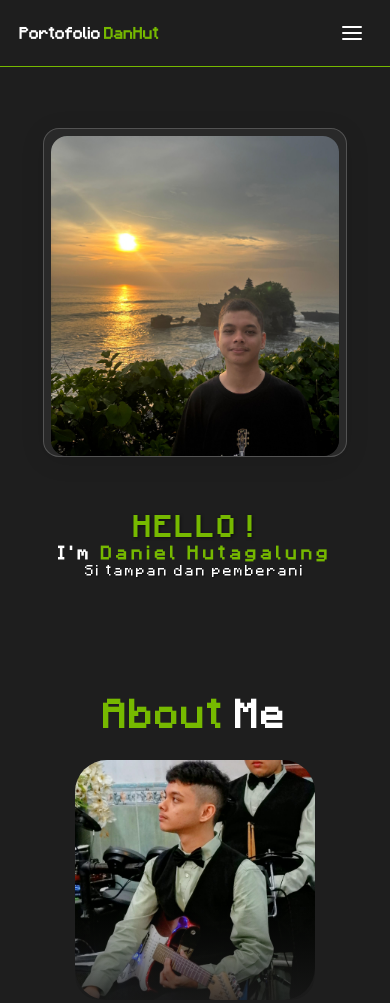
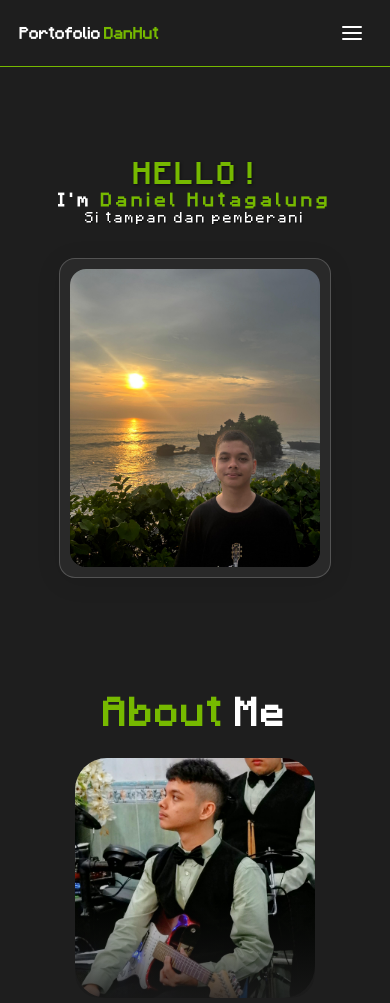
Before and after one commit to danielhutagalungz/Web-Portofolio, a plain HTML site: page index.html in a window 390 px wide. Shown: the top 1003 px of the page. Drawn offline with nearby package versions, Linux system fonts and the light colour scheme.

Commit message:
Fix CSS formatting and improve layout responsiveness

```diff
--- a/style.css
+++ b/style.css
@@ -18,7 +18,7 @@ html {
 }
 
 body {
-  font-family: 'Minecraftia', sans-serif;;
+  font-family: "Minecraftia", sans-serif;
   background-color: var(--bg);
   color: #fff;
 }
@@ -183,7 +183,6 @@ body {
 .hero .content h2 {
   margin-left: 10px;
   letter-spacing: 4px;
-
 }
 
 .hero .content h2 span {
@@ -203,25 +202,27 @@ body {
 }
 
 .hero .content img {
-  flex-shrink: 0;
-  width: 20rem;
-  height: 20rem;
+  width: 100%;
+  height: 100%;
   object-fit: cover;
   object-position: bottom center;
   border-radius: 16px;
   /* border: 3px solid var(--aksen); */
   background-color: #141414;
+  display: block;
 }
 
 .glass-panel {
+  flex-shrink: 0;
+  width: 20rem;
+  height: 20rem;
   background: rgba(255, 255, 255, 0.05);
   backdrop-filter: blur(10px);
   -webkit-backdrop-filter: blur(10px);
   border: 1px solid rgba(255, 255, 255, 0.2);
   border-radius: 16px;
   box-shadow: 0 4px 24px rgba(0, 0, 0, 0.1);
-  padding: 7px;
-  padding-bottom: 0;
+  padding: 10px;
   color: #fff;
 }
 
@@ -329,7 +330,7 @@ body {
 
 .menu .row .menu-card {
   border-radius: 10px;
-  border: 1px solid #2E2E2E;
+  border: 1px solid #2e2e2e;
   transition: all 0.3s ease;
   cursor: pointer;
   text-align: center;
@@ -381,7 +382,7 @@ body {
 .projects .project-card {
   width: 18rem;
   border-radius: 10px;
-  border: 1px solid #2E2E2E;
+  border: 1px solid #2e2e2e;
   overflow: hidden;
   background-color: #141414;
   display: flex;
@@ -500,7 +501,7 @@ body {
   width: 4.5rem;
   height: 4.5rem;
   border-radius: 50%;
-  border: 1px solid #2E2E2E;
+  border: 1px solid #2e2e2e;
   color: var(--primary);
   transition: all 0.3s ease;
 }
@@ -545,7 +546,7 @@ body {
     gap: 2rem;
   }
 
-  .hero .content img {
+  .glass-panel {
     width: 16rem;
     height: 16rem;
   }
@@ -628,8 +629,10 @@ body {
     order: 1;
   }
 
-  .hero .content img {
+  .hero .content .glass-panel {
     order: 2;
+    width: 12rem;
+    height: 12rem;
   }
 
   .hero .content h1,
@@ -651,11 +654,6 @@ body {
     font-size: 0.8rem;
   }
 
-  .hero .content img {
-    width: 12rem;
-    height: 12rem;
-  }
-
   /* About jadi 1 kolom (Flexbox column) */
   .about .row {
     flex-direction: column;
@@ -671,12 +669,11 @@ body {
   /* Gradient sisi kanan tidak relevan lagi saat gambar full-width,
      ganti jadi vignette bawah saja supaya foto tidak terlihat gelap sebelah */
   .about .row .about-img::after {
-    background:
-      linear-gradient(
-        to bottom,
-        rgba(26, 26, 26, 0) 60%,
-        rgba(26, 26, 26, 0.85) 100%
-      );
+    background: linear-gradient(
+      to bottom,
+      rgba(26, 26, 26, 0) 60%,
+      rgba(26, 26, 26, 0.85) 100%
+    );
   }
 
   .about .row .content h3,
@@ -743,17 +740,10 @@ body {
     font-size: 0.75rem;
   }
 
-  .hero .content img {
-    margin-top: 3rem;
-    width: 18rem;
+  .hero .content .glass-panel {
+    margin-top: 7px;
+    width: 17rem;
     height: 20rem;
-    margin-top: 7px;
-  }
-
-  .glass-panel {
-    padding: 7px;
-    padding-bottom: 0;
-    padding-top: 0;
   }
 
   .about .row .content h3 {
```
